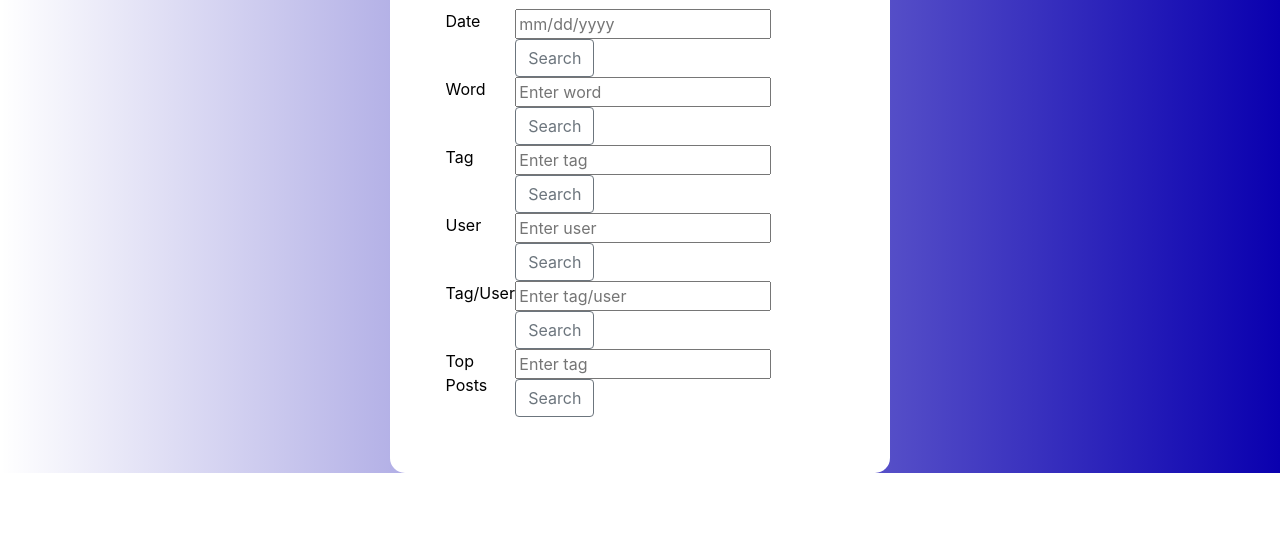
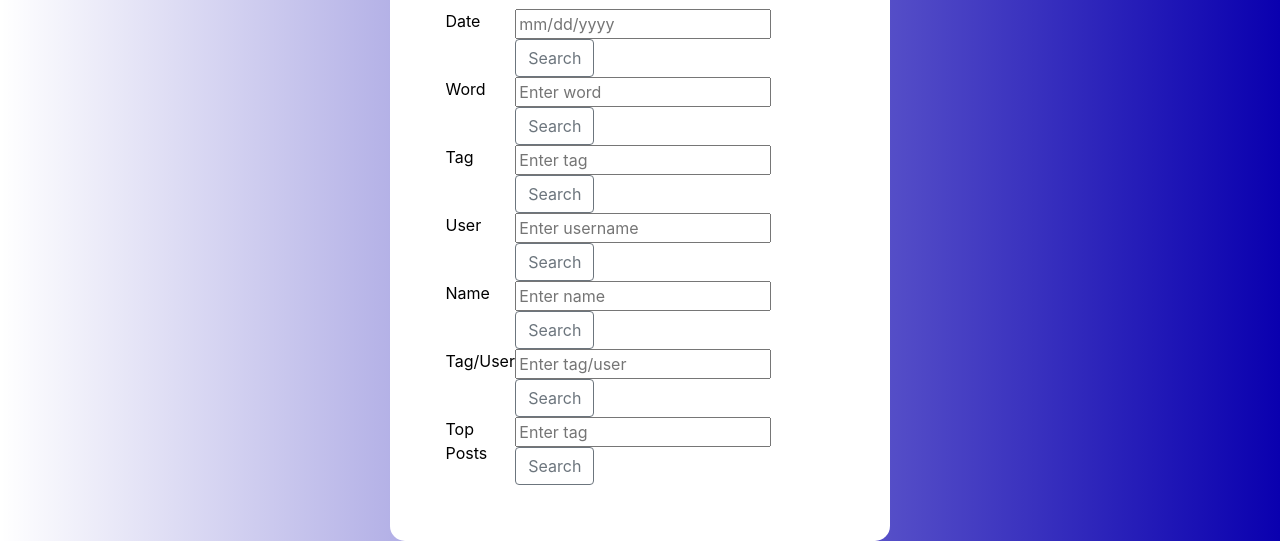
Before and after one commit to karagenit/twistter, a Django app: page /search_page in a window 1280 px wide. Shown: the part 330-871 px from the top of the page. Before the commit the page ends 803 px from the top, so only its background shows below. Run offline with Django 3.2, Linux system fonts and the light colour scheme; parts of the project's set-up code (start-up, migrations or seed data) failed here and were passed over; some libraries are stand-ins or nearby versions.

Commit message:
added name search to search functionality

```diff
--- a/blogs/views.py
+++ b/blogs/views.py
@@ -7,7 +7,7 @@ from django.http import HttpResponseRedirect
 from django.shortcuts import redirect
 from django.db import IntegrityError
 from django.urls import reverse
-from django.db.models import Count
+from django.db.models import Count, Q
 
 from datetime import date
 
@@ -245,6 +245,14 @@ class UserSearchResultView(ListView):
             user_id = User.objects.get(username=post_user).id
             return Post.objects.filter(creator=user_id)
 
+        if 'name_search' in self.request.GET:
+            post_user = self.request.GET.get('name_search')
+            name = post_user.split(" ")
+            if len(name) is 1:
+                return Post.objects.filter(Q(creator__firstname__icontains=name[0]) | Q(creator__lastname__icontains=name[0]))
+            else:
+                return Post.objects.filter(Q(creator__firstname__icontains=name[0]) | Q(creator__lastname__icontains=name[0]) | Q(creator__firstname__icontains=name[1]) | Q(creator__lastname__icontains=name[1]))
+
         if 'tag_user_search' in self.request.GET:
             post_combo = self.request.GET.get('tag_user_search')
             split_combo = post_combo.split('/')
--- a/templates/login/user_search_page.html
+++ b/templates/login/user_search_page.html
@@ -101,8 +101,19 @@
             </div>
             <div class="col">
                 <form method="get" action= "/search/results">{% csrf_token %}
-                    <input type="text" name="user_search" placeholder="Enter user" pattern="[a-zA-Z0-9]+">
+                    <input type="text" name="user_search" placeholder="Enter username" pattern="[a-zA-Z0-9]+">
                     <button class="btn btn-outline-secondary" name="user_search_update" type='submit'>Search</button>
+                </form>
+            </div>
+        </div>
+        <div class="row justify-content-md-center">
+            <div class="col col-lg-2">
+                Name
+            </div>
+            <div class="col">
+                <form method="get" action= "/search/results">{% csrf_token %}
+                    <input type="text" name="name_search" placeholder="Enter name" pattern="[a-zA-Z0-9 ]+">
+                    <button class="btn btn-outline-secondary" name="name_search_update" type='submit'>Search</button>
                 </form>
             </div>
         </div>
```
